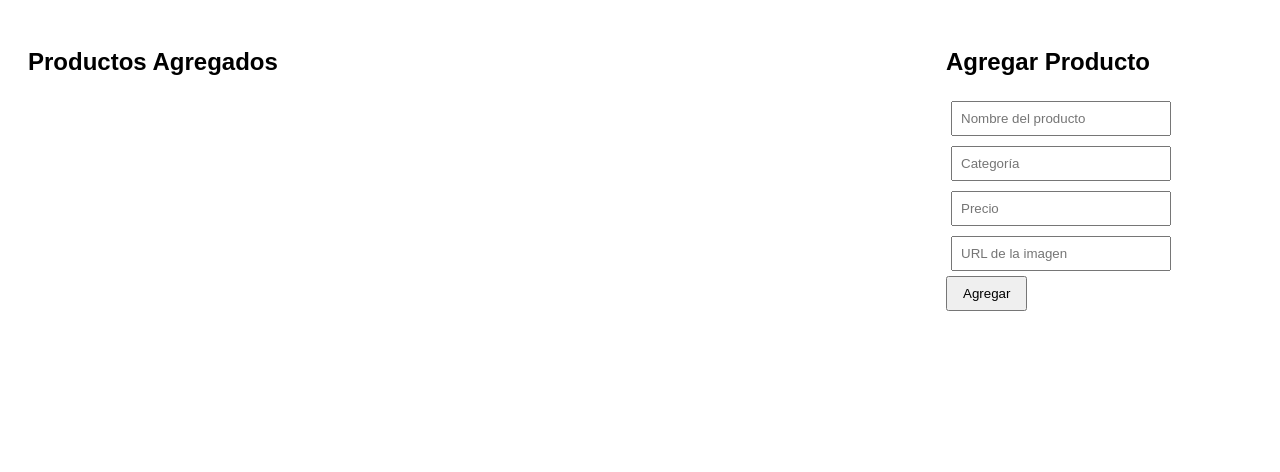
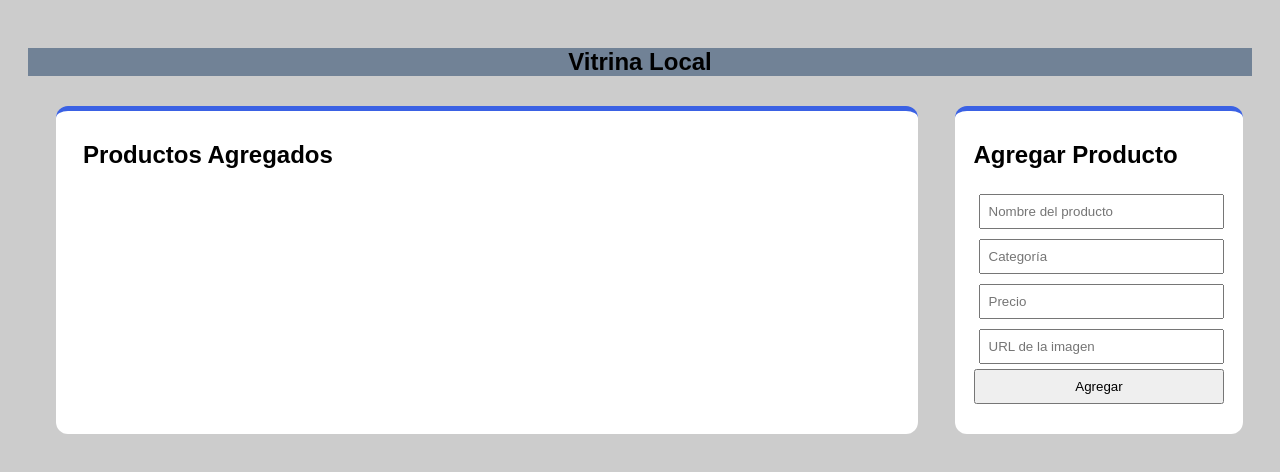
Before and after one commit to Azunanekita1/Vitrina-local, a plain HTML site: page index.html in a window 1280 px wide. Drawn offline with Linux system fonts and the light colour scheme.

Commit message:
se aplican mejoras en los estilos

```diff
--- a/css/style.css
+++ b/css/style.css
@@ -1,6 +1,11 @@
 body {
   font-family: Arial, sans-serif;
   padding: 20px;
+  background: #ccc;
+}
+header{
+  text-align: center;
+  background: #718296;
 }
 
 form {
@@ -10,7 +15,7 @@ body {
 input {
   margin: 5px;
   padding: 8px;
-      width: 200px;
+  width: 90%;
 }
 
 button {
@@ -46,5 +51,21 @@ body {
 display: grid;
 grid-template-columns: 3fr 1fr;
 }
-
-/*Test de Git*/
+form#formulario {
+display: flex;
+flex-direction: column;
+}
+.contenedor1{
+  background: #fff;
+  margin: 10px 3%;
+  border-radius: 12px;
+  border-top: 5px solid #3a61e4;
+  padding: 10px 3% 30px 3%;
+}
+.contenedor2{
+  background: #fff;
+  margin: 10px 3%;
+  border-radius: 12px;
+  border-top: 5px solid #3a61e4;
+  padding: 10px 6%;
+}
--- a/index.html
+++ b/index.html
@@ -5,6 +5,9 @@
   <title>Catálogo de Productos</title>
   <link rel="stylesheet" href="css/style.css">
 </head>
+<header>
+  <H2>Vitrina Local</H2>
+</header>
 <body>
   <section class="megacontainer">
     <div class="contenedor1">
--- a/js/main.js
+++ b/js/main.js
@@ -6,7 +6,7 @@
     let productos = JSON.parse(localStorage.getItem('productos')) || [];
 
     /**
-     * 🔁 Función que recorre la lista de productos y los muestra como tarjetas en el HTML
+     * Función que recorre la lista de productos y los muestra como tarjetas en el HTML
      */
     const renderizarProductos = () => {
       // Vaciamos el contenedor para evitar duplicados
@@ -21,14 +21,14 @@
             <img src="${imagen}" alt="Imagen de ${nombre}">
             <h3>${nombre}</h3>
             <p>Categoría: ${categoria}</p>
-            <p>Precio: $${parseFloat(precio).toFixed(2)}</p>
+            <p>Precio: $${parseFloat(precio)}</p>
           </div>
         `;
       });
     };
 
     /**
-     * 🎯 Evento que se activa cuando el usuario envía el formulario
+     * Evento que se activa cuando el usuario envía el formulario
      * Captura los datos, los guarda y vuelve a renderizar la lista
      * Usar https://picsum.dev para imagenes.
      */
@@ -62,5 +62,5 @@
       formulario.reset();
     });
 
-    // 📦 Al cargar la página, mostramos los productos que ya estaban guardados
+    // Al cargar la página, mostramos los productos que ya estaban guardados
     renderizarProductos();
```
Lines whose indentation alone changed are shown as unchanged.
